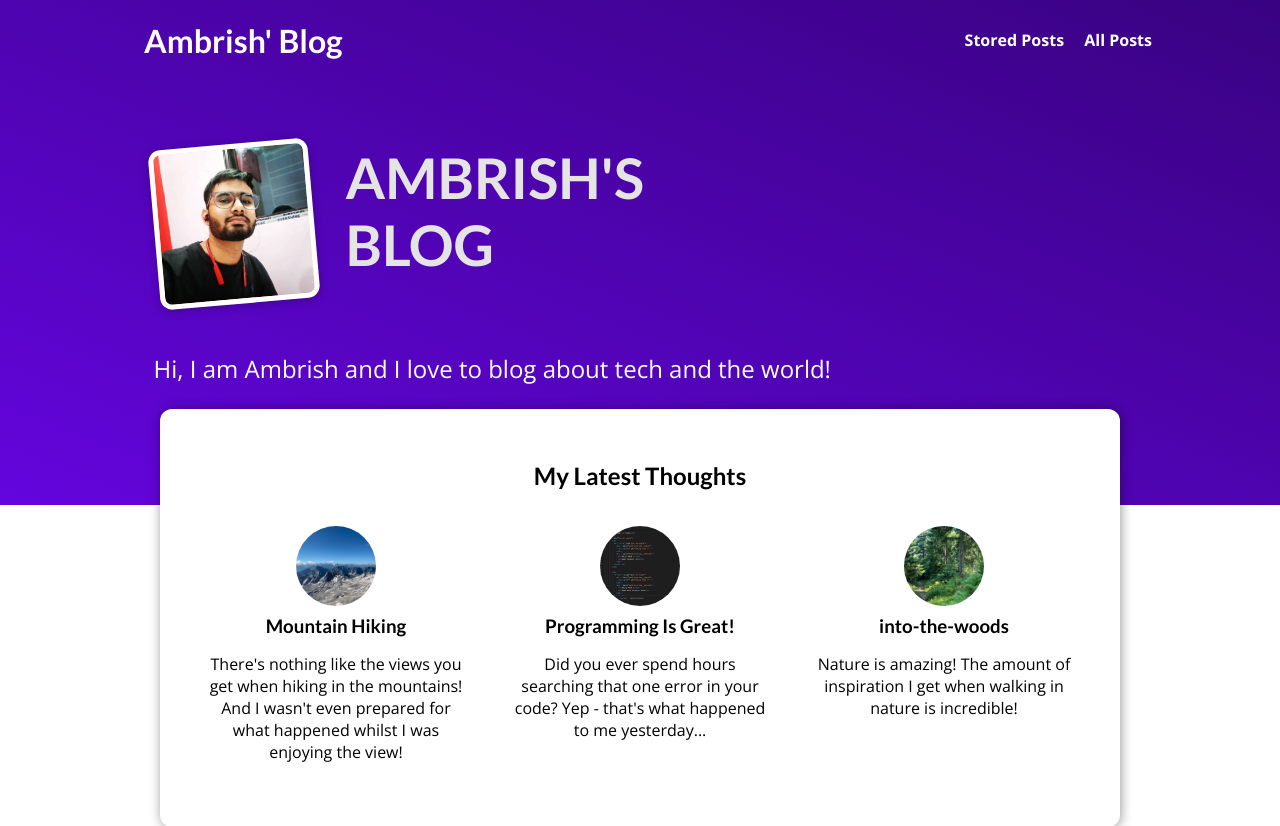
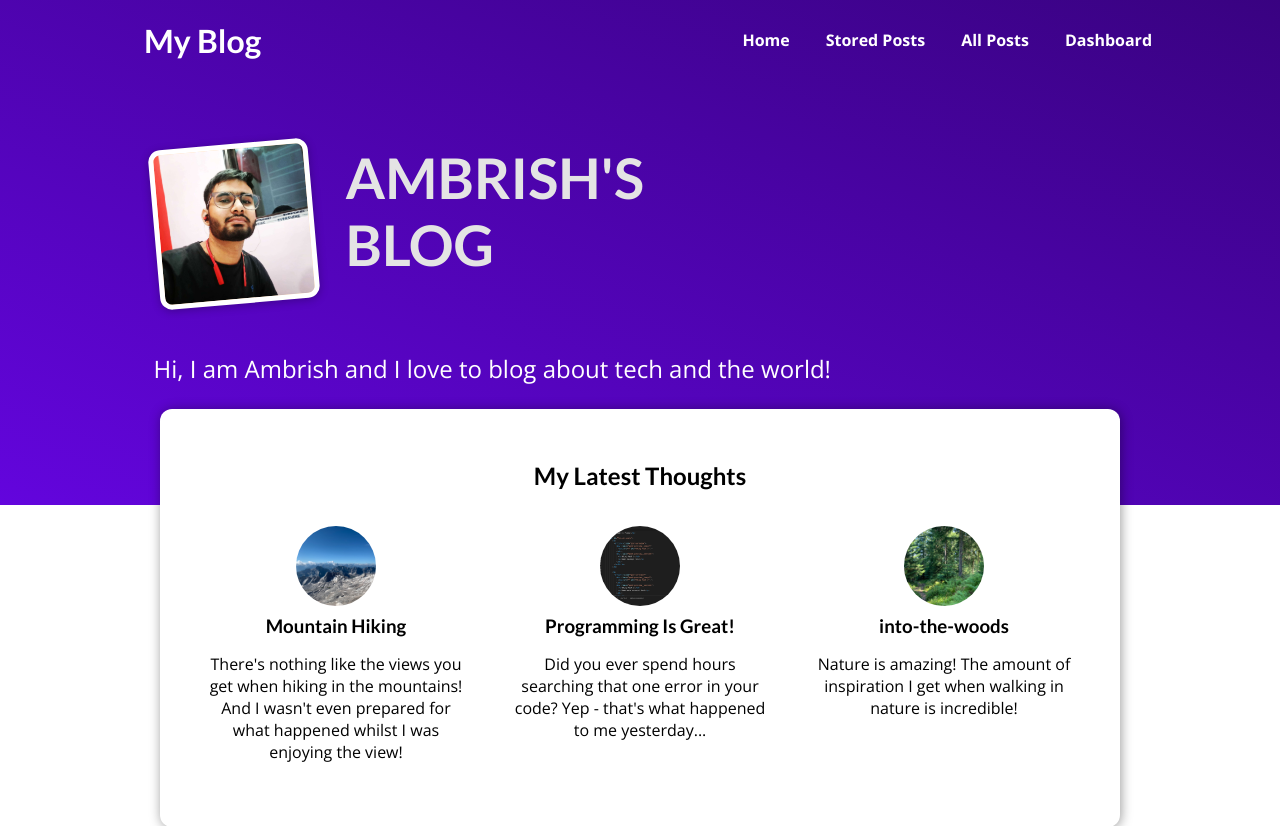
Before and after one commit to Ambrish5211/My_Site, a Django app: page / in a window 1280 px wide. Shown: the top 826 px of the page. Run offline with Django 4.2, Linux system fonts and the light colour scheme; data comes from the database, SQL or seed files in the repository; parts of the project's set-up code (start-up, migrations or seed data) failed here and were passed over.

Commit message:
added admin dashboard

```diff
--- a/static/app.css
+++ b/static/app.css
@@ -1,11 +1,11 @@
-@import url('https://fonts.googleapis.com/css2?family=Lato:wght@400;700&family=Open+Sans:wght@400;700&display=swap');
+@import url("https://fonts.googleapis.com/css2?family=Lato:wght@400;700&family=Open+Sans:wght@400;700&display=swap");
 
 * {
   box-sizing: border-box;
 }
 
 html {
-  font-family: 'Open Sans', 'Lato', sans-serif;
+  font-family: "Open Sans", "Lato", sans-serif;
 }
 
 body {
@@ -15,7 +15,7 @@ body {
 h1,
 h2,
 h3 {
-  font-family: 'Lato', sans-serif;
+  font-family: "Lato", sans-serif;
   font-weight: bold;
 }
 
@@ -29,6 +29,11 @@ h3 {
   position: absolute;
   top: 0;
   left: 0;
+}
+
+nav {
+  display: flex;
+  gap: 20px;
 }
 
 #main-navigation a {
--- a/templates/base.html
+++ b/templates/base.html
@@ -11,10 +11,13 @@
 </head>
 <body>
   <header id="main-navigation">
-    <h1><a href="{% url "starting-page" %}">Ambrish' Blog</a></h1>
+    <h1><a href="{% url "starting-page" %}">My Blog</a></h1>
     <nav>
+      <a href="{% url "starting-page" %}">Home</a></h1>
       <a href="{% url "read-later" %}">Stored Posts</a>
       <a href="{% url "posts-page" %}">All Posts</a>
+      <a href="{% url "admin:index" %}">Dashboard</a>
+
     </nav>
   </header>
 
```
Also changed, not shown: 1 other file.
